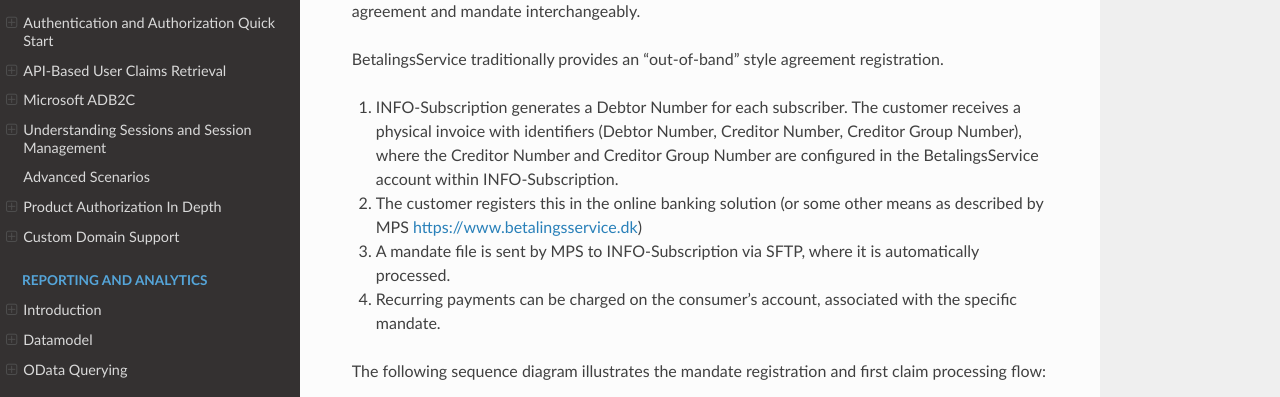
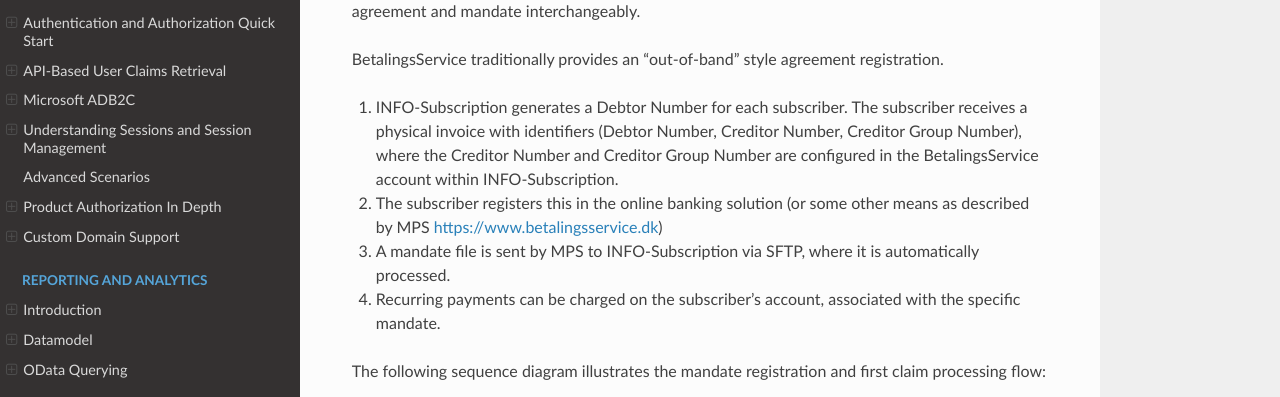
Before and after one commit to infosoftas/info-subscription-doc, a Sphinx documentation site: the page built from source/payments/providers/betalingsservice.rst, in a window 1280 px wide and 900 px high. Shown: the part 312-709 px from the top of the window. Built offline with Sphinx 7.4.7 and the Read the Docs theme 3.1.0, drawn with Linux system fonts in a browser that asks for light colours; formulas are drawn with MathJax 3.

Commit message:
Replace "Customer" with "Subscriber" for consistency throughout BetalingsService documentation
Co-authored-by: esbenbach <1378302+esbenbach@users.noreply.github.com>

```diff
--- a/source/payments/providers/betalingsservice.rst
+++ b/source/payments/providers/betalingsservice.rst
@@ -11,10 +11,10 @@ In BetalingsService terminology, an agreement is called a mandate. The following
 
 BetalingsService traditionally provides an "out-of-band" style agreement registration.
 
-1. |projectName| generates a Debtor Number for each subscriber. The customer receives a physical invoice with identifiers (Debtor Number, Creditor Number, Creditor Group Number), where the Creditor Number and Creditor Group Number are configured in the BetalingsService account within |projectName|.
-2. The customer registers this in the online banking solution (or some other means as described by MPS https://www.betalingsservice.dk)
+1. |projectName| generates a Debtor Number for each subscriber. The subscriber receives a physical invoice with identifiers (Debtor Number, Creditor Number, Creditor Group Number), where the Creditor Number and Creditor Group Number are configured in the BetalingsService account within |projectName|.
+2. The subscriber registers this in the online banking solution (or some other means as described by MPS https://www.betalingsservice.dk)
 3. A mandate file is sent by MPS to |projectName| via SFTP, where it is automatically processed.
-4. Recurring payments can be charged on the consumer's account, associated with the specific mandate.
+4. Recurring payments can be charged on the subscriber's account, associated with the specific mandate.
 
 The following sequence diagram illustrates the mandate registration and first claim processing flow:
 
```
Also changed, not shown: 1 other file.
